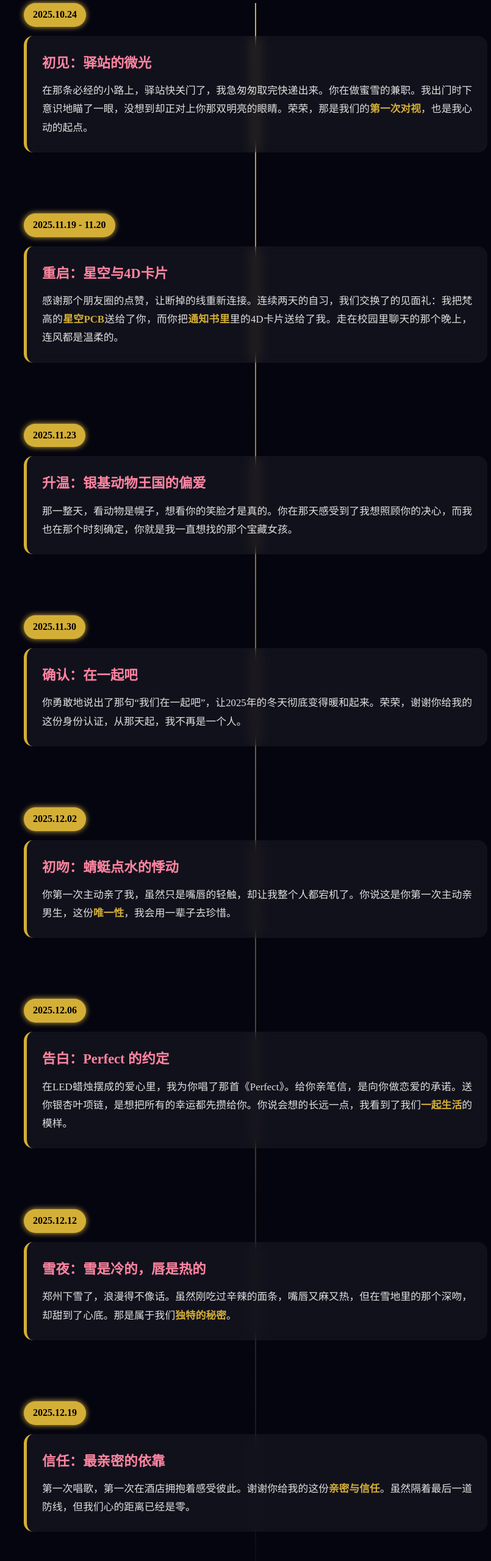
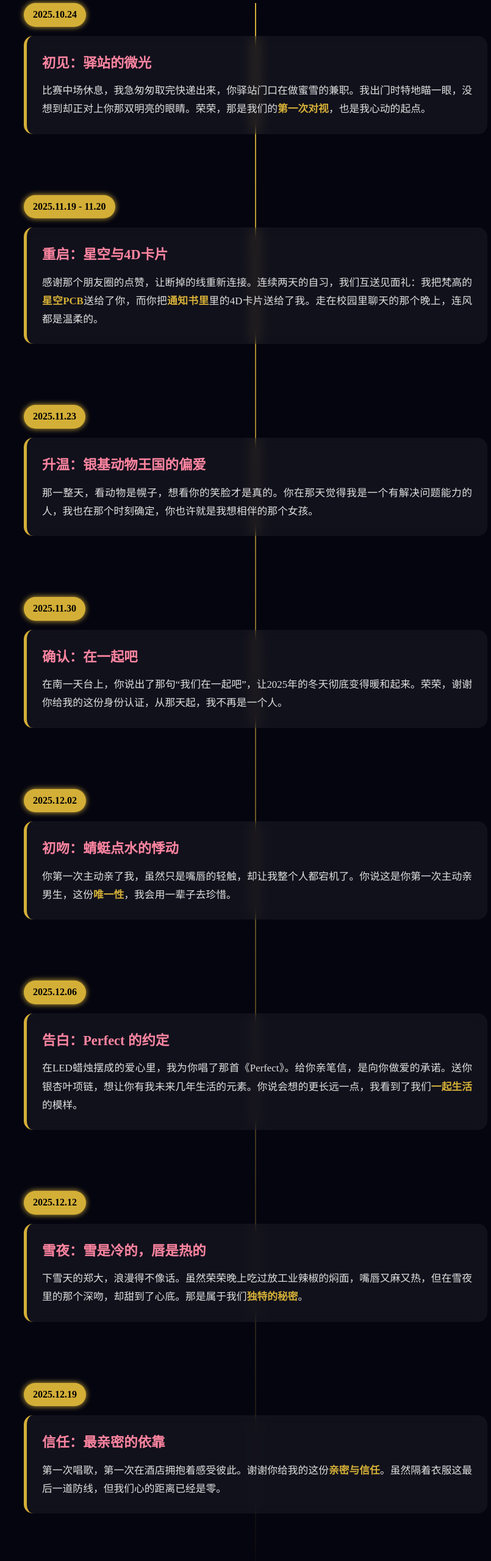
Before and after one commit to cptbtptp0215/cptbtptp0215.github.io, a plain HTML site: page index.html in a window 1280 px wide. Shown: the part 835-3395 px from the top of the page at 61% size, without its empty margins (221-1026 px from the left). Drawn offline with Linux system fonts and the light colour scheme; a web font is replaced by a local one.

Commit message:
Update index.html

```diff
--- a/index.html
+++ b/index.html
@@ -199,7 +199,7 @@
         <span class="date-badge">2025.10.24</span>
         <div class="card">
             <h3>初见：驿站的微光</h3>
-            <p>在那条必经的小路上，驿站快关门了，我急匆匆取完快递出来。你在做蜜雪的兼职。我出门时下意识地瞄了一眼，没想到却正对上你那双明亮的眼睛。荣荣，那是我们的<span class="highlight">第一次对视</span>，也是我心动的起点。</p>
+            <p>比赛中场休息，我急匆匆取完快递出来，你驿站门口在做蜜雪的兼职。我出门时特地瞄一眼，没想到却正对上你那双明亮的眼睛。荣荣，那是我们的<span class="highlight">第一次对视</span>，也是我心动的起点。</p>
         </div>
     </div>
 
@@ -208,7 +208,7 @@
         <span class="date-badge">2025.11.19 - 11.20</span>
         <div class="card">
             <h3>重启：星空与4D卡片</h3>
-            <p>感谢那个朋友圈的点赞，让断掉的线重新连接。连续两天的自习，我们交换了的见面礼：我把梵高的<span class="highlight">星空PCB</span>送给了你，而你把<span class="highlight">通知书里</span>里的4D卡片送给了我。走在校园里聊天的那个晚上，连风都是温柔的。</p>
+            <p>感谢那个朋友圈的点赞，让断掉的线重新连接。连续两天的自习，我们互送见面礼：我把梵高的<span class="highlight">星空PCB</span>送给了你，而你把<span class="highlight">通知书里</span>里的4D卡片送给了我。走在校园里聊天的那个晚上，连风都是温柔的。</p>
         </div>
     </div>
 
@@ -217,7 +217,7 @@
         <span class="date-badge">2025.11.23</span>
         <div class="card">
             <h3>升温：银基动物王国的偏爱</h3>
-            <p>那一整天，看动物是幌子，想看你的笑脸才是真的。你在那天感受到了我想照顾你的决心，而我也在那个时刻确定，你就是我一直想找的那个宝藏女孩。</p>
+            <p>那一整天，看动物是幌子，想看你的笑脸才是真的。你在那天觉得我是一个有解决问题能力的人，我也在那个时刻确定，你也许就是我想相伴的那个女孩。</p>
         </div>
     </div>
 
@@ -226,7 +226,7 @@
         <span class="date-badge">2025.11.30</span>
         <div class="card">
             <h3>确认：在一起吧</h3>
-            <p>你勇敢地说出了那句“我们在一起吧”，让2025年的冬天彻底变得暖和起来。荣荣，谢谢你给我的这份身份认证，从那天起，我不再是一个人。</p>
+            <p>在南一天台上，你说出了那句“我们在一起吧”，让2025年的冬天彻底变得暖和起来。荣荣，谢谢你给我的这份身份认证，从那天起，我不再是一个人。</p>
         </div>
     </div>
 
@@ -244,7 +244,7 @@
         <span class="date-badge">2025.12.06</span>
         <div class="card">
             <h3>告白：Perfect 的约定</h3>
-            <p>在LED蜡烛摆成的爱心里，我为你唱了那首《Perfect》。给你亲笔信，是向你做恋爱的承诺。送你银杏叶项链，是想把所有的幸运都先攒给你。你说会想的长远一点，我看到了我们<span class="highlight">一起生活</span>的模样。</p>
+            <p>在LED蜡烛摆成的爱心里，我为你唱了那首《Perfect》。给你亲笔信，是向你做爱的承诺。送你银杏叶项链，想让你有我未来几年生活的元素。你说会想的更长远一点，我看到了我们<span class="highlight">一起生活</span>的模样。</p>
         </div>
     </div>
 
@@ -253,7 +253,7 @@
         <span class="date-badge">2025.12.12</span>
         <div class="card">
             <h3>雪夜：雪是冷的，唇是热的</h3>
-            <p>郑州下雪了，浪漫得不像话。虽然刚吃过辛辣的面条，嘴唇又麻又热，但在雪地里的那个深吻，却甜到了心底。那是属于我们<span class="highlight">独特的秘密</span>。</p>
+            <p>下雪天的郑大，浪漫得不像话。虽然荣荣晚上吃过放工业辣椒的焖面，嘴唇又麻又热，但在雪夜里的那个深吻，却甜到了心底。那是属于我们<span class="highlight">独特的秘密</span>。</p>
         </div>
     </div>
 
@@ -262,7 +262,7 @@
         <span class="date-badge">2025.12.19</span>
         <div class="card">
             <h3>信任：最亲密的依靠</h3>
-            <p>第一次唱歌，第一次在酒店拥抱着感受彼此。谢谢你给我的这份<span class="highlight">亲密与信任</span>。虽然隔着最后一道防线，但我们心的距离已经是零。</p>
+            <p>第一次唱歌，第一次在酒店拥抱着感受彼此。谢谢你给我的这份<span class="highlight">亲密与信任</span>。虽然隔着衣服这最后一道防线，但我们心的距离已经是零。</p>
         </div>
     </div>
 </div>
@@ -291,14 +291,14 @@
         </div>
     </div>
     <p style="font-style: italic; opacity: 0.7; padding: 0 20px;">
-        獬豸守护着法律的公正，而我守护荣荣小姐的笑容。<br>
-        2026马年将至，愿我的荣荣小姐，跃马扬鞭，平安快乐。
+        獬豸守护着法律的公正，而我守护荣荣的笑容。<br>
+        2026，马年将至，愿我的荣荣小姐，跃马扬鞭，平安快乐。
     </p>
 </section>
 
 <footer class="footer">
-    <h2>跨年快乐，我的荣荣，我的女孩</h2>
-    <p style="margin-top: 20px; color: var(--gold);">2026 · 马到成功 ❤️</p>
+    <h2>新年快乐，我的荣荣，我的女孩</h2>
+    <p style="margin-top: 20px; color: var(--gold);">2026 · 我们的故事还在继续 ❤️</p>
 </footer>
 
 <script>
```
